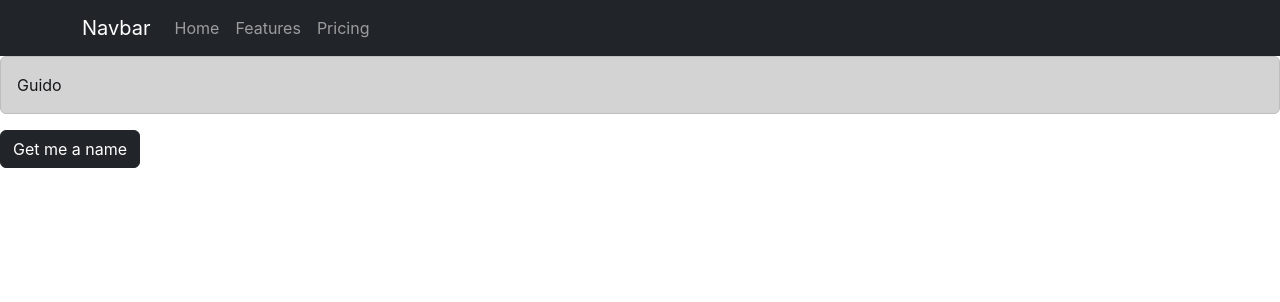
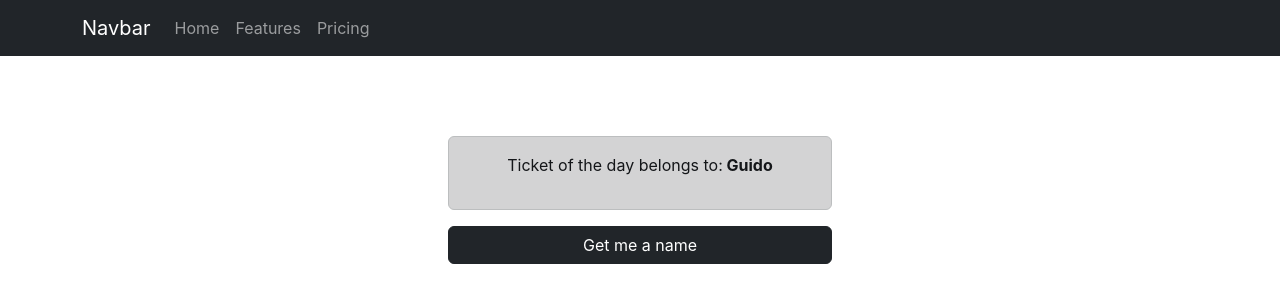
Before and after one commit to GuidoWestra/Reacting, a React (Create React App) app: page /Home in a window 1280 px wide. Shown: the top 302 px of the page. Built offline with nearby package versions, Linux system fonts and the light colour scheme.

Commit message:
Good Enough For Sunday Evening.

```diff
--- a/src/Pages/Home.js
+++ b/src/Pages/Home.js
@@ -2,6 +2,7 @@ import React, { useEffect, useState } from 'react'
 import '../App.css';
 import Button from 'react-bootstrap/Button';
 import Alert from 'react-bootstrap/Alert';
+
 
 
 export default function Home() {
@@ -21,15 +22,34 @@ export default function Home() {
     }, [num])
 
     return (
-        <div >
+        <div style={{
+            display: "flex",
+            justifyContent: "center",
+            alignItems: "center",
+
+        }}>
             <div>
-                <Alert key="dark" variant="dark">
-                    {coreAms[num]}
+                <Alert key="dark" variant="dark" style={{
+                    display: "flex",
+                    justifyContent: "center",
+                    alignItems: "center",
+                    marginTop: "10vh",
+
+                }}>
+                    <p>
+                        Ticket of the day belongs to:
+                        <b>
+
+                            {" "}{coreAms[num]}
+                        </b>
+                    </p>
+
                 </Alert>
 
+                <Button onClick={handleClick} variant="dark" style={{ width: "30vw" }}>
+                    Get me a name
+                </Button>
 
-
-                <Button onClick={handleClick} variant="dark">Get me a name</Button>
             </div>
         </div >
     )
```
